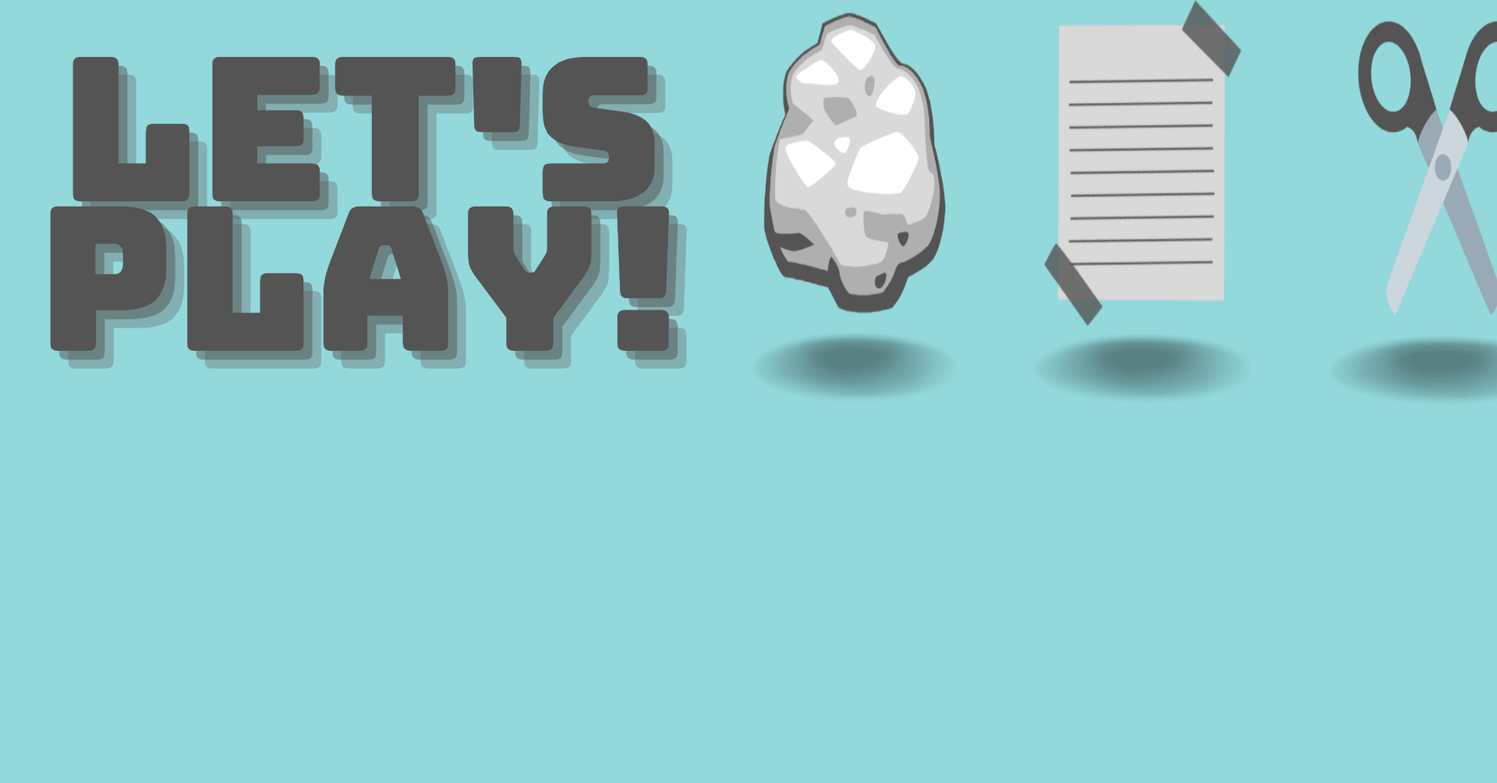
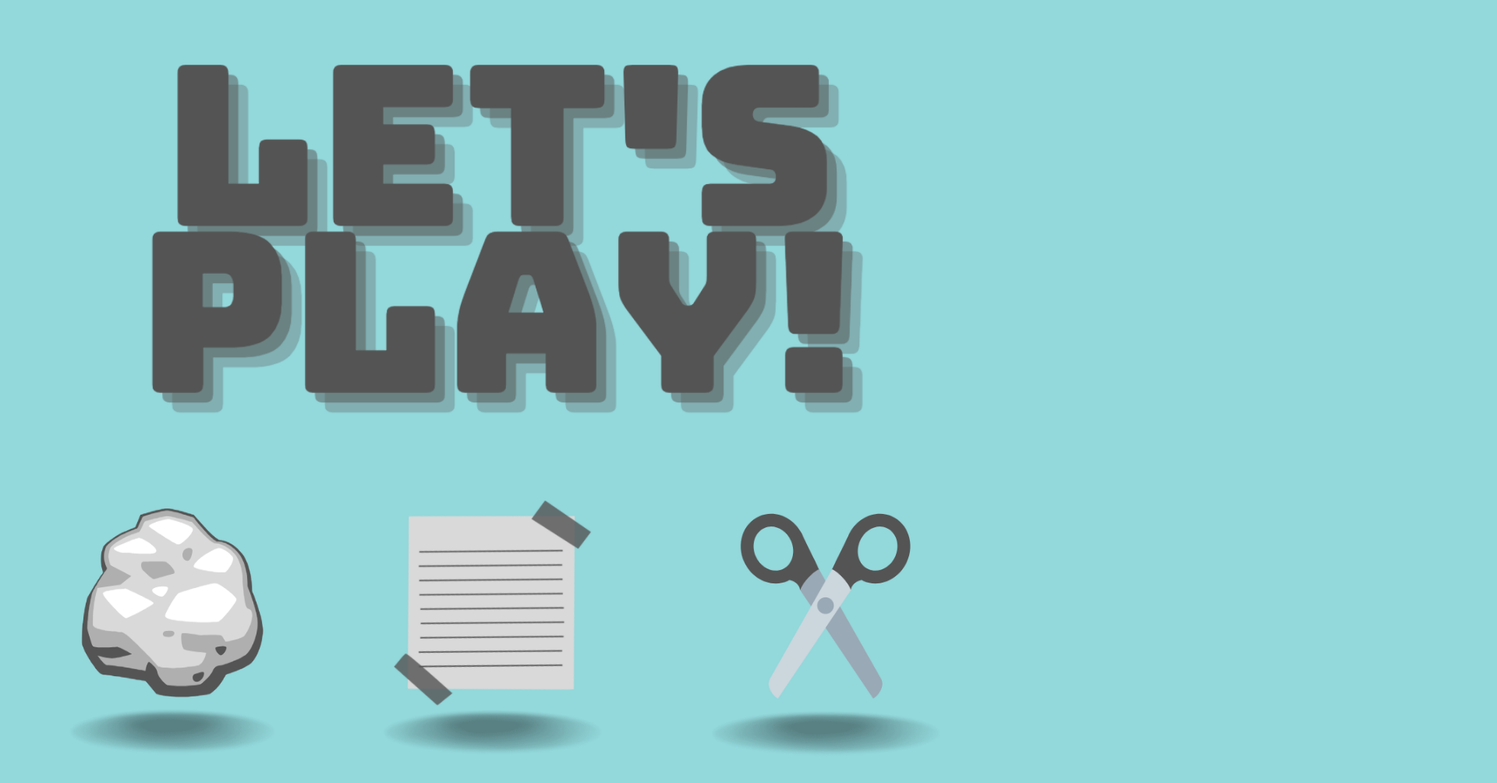
Before and after one commit to celestealexmoore/Rock-Paper-Scissors, a plain HTML site: page index.html in a window 1280 px wide. Shown: the part 30-1034 px from the top of the page at 78% size, 1920 px wide, since content can reach past the window. Before the commit the page ends 800 px from the top, so only its background shows below. Drawn offline with Linux system fonts and the light colour scheme.

Commit message:
got all game elements set up how I want them.

```diff
--- a/assets/script.js
+++ b/assets/script.js
@@ -1,47 +1,59 @@
-var bodyEl = document.getElementById('bodyEl');
-bodyEl.classList.add('gameImgs');
+// This controls the body's content
+let bodyEl = document.getElementById('bodyEl');
 
 bodyEl.innerHTML = "";
 
-var bannerEl = document.createElement('img');
+// This control's the banner's float behavior
+let bannerDiv = document.createElement('div');
+bannerDiv.classList.add('bannerDiv')
+
+let bannerEl = document.createElement('img');
 bannerEl.classList.add('banner');
 bannerEl.setAttribute(
     'src',
     './assets/photos/banner.png'
 );
 
-var rockEl = document.createElement('img');
+// This controls the game element's float behavior
+let gameEls = document.createElement('div');
+gameEls.classList.add('gameEls');
+
+// These are the individual game elements
+let rockEl = document.createElement('img');
 rockEl.classList.add('images');
 rockEl.setAttribute(
     'src',
     './assets/photos/rock.png'
 );
 
-var paperEl = document.createElement('img');
+let paperEl = document.createElement('img');
 paperEl.classList.add('images');
 paperEl.setAttribute(
     'src',
     './assets/photos/paper.png'
 );
 
-var scissorsEl = document.createElement('img');
+let scissorsEl = document.createElement('img');
 scissorsEl.classList.add('images');
 scissorsEl.setAttribute(
     'src',
     './assets/photos/scissors.png'
 );
 
-bodyEl.appendChild(bannerEl);
-bodyEl.appendChild(rockEl);
-bodyEl.appendChild(paperEl);
-bodyEl.appendChild(scissorsEl);
+// This sets up the flow of the HTML
+bodyEl.appendChild(bannerDiv);
+bodyEl.appendChild(gameEls);
+bannerDiv.appendChild(bannerEl);
+gameEls.appendChild(rockEl);
+gameEls.appendChild(paperEl);
+gameEls.appendChild(scissorsEl);
 
 
 // functionality of the game.
 
-// var rock = 0;
-// var paper = 1;
-// var scissors = 2;
+// let rock = 0;
+// let paper = 1;
+// let scissors = 2;
 
 // const consent = confirm("Do you wanna play?");
 // let letsPlay;
@@ -74,7 +86,7 @@ bodyEl.appendChild(scissorsEl);
 //       //startGame("rock") => input == "rock"
 //     verifyAnswer(input);
 
-//     var computerChoice = Math.floor(Math.random() * 3); //used the number 4, because math.random documentation says it will use 0-3.
+//     let computerChoice = Math.floor(Math.random() * 3); //used the number 4, because math.random documentation says it will use 0-3.
 //     console.log(computerChoice);
 
 //     if (computerChoice == rock && input == "paper") {
--- a/assets/styles.css
+++ b/assets/styles.css
@@ -11,10 +11,16 @@ body{
 }
 
 .banner {
-    max-width: 100%;
+    width: 80%;
 }
 
-.gameImgs {
+.bannerDiv{
+    display: flex;
+    flex-direction: column;
+    align-items: center;
+}
+
+.gameEls {
     display: flex;
     flex-flow: row nowrap;
     justify-content: space-around;
@@ -25,8 +31,14 @@ body{
     height: auto;
 }
 
+.images:hover {
+    cursor:pointer;
+    width:40%;
+    height: auto;
+}
+
 @media (max-width:576px) {
-    .gameImgs {
+    .gameEls {
         display: flex;
         flex-flow: column nowrap;
         align-items: center;
@@ -35,4 +47,9 @@ body{
         width: 60%;
         height: auto;
     }
+    .images:hover {
+        cursor:pointer;
+        width:80%;
+        height: auto;
+    }
 }
```
